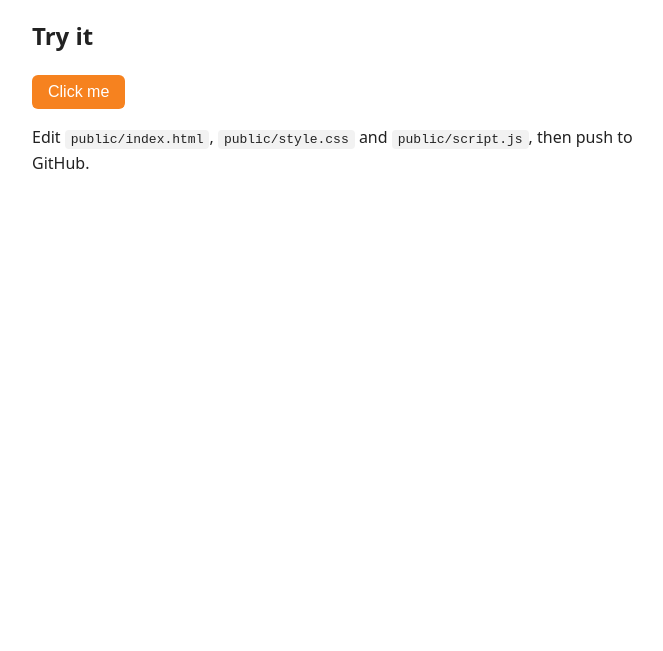
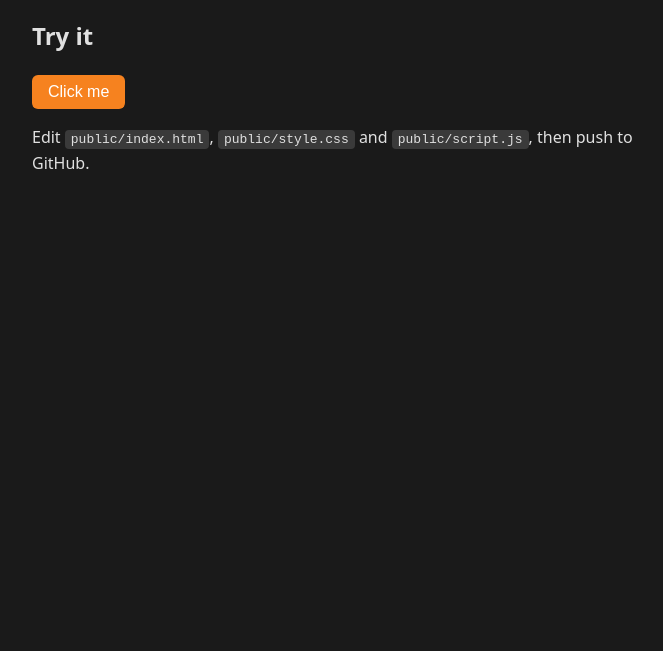
Before and after one commit to jayaramcloud/nishnath-app, a plain HTML site: page public/index.html in a window 1280 px wide. Shown: the part 149-800 px from the top of the page, without its empty margins (288-951 px from the left). Drawn offline with Linux system fonts and the dark colour scheme.

Commit message:
Add dark mode support and accessibility improvements to CSS

```diff
--- a/public/style.css
+++ b/public/style.css
@@ -22,3 +22,12 @@ button {
 button:hover { background: #d96d10; }
 
 code { background: #f2f2f2; padding: 2px 6px; border-radius: 4px; }
+
+/* New: improve readability on dark mode */
+@media (prefers-color-scheme: dark) {
+  body { background: #1a1a1a; color: #e0e0e0; }
+  code { background: #3a3a3a; }
+}
+
+/* New: add focus state for accessibility */
+button:focus { outline: 2px solid #f6821f; outline-offset: 2px; }
```
